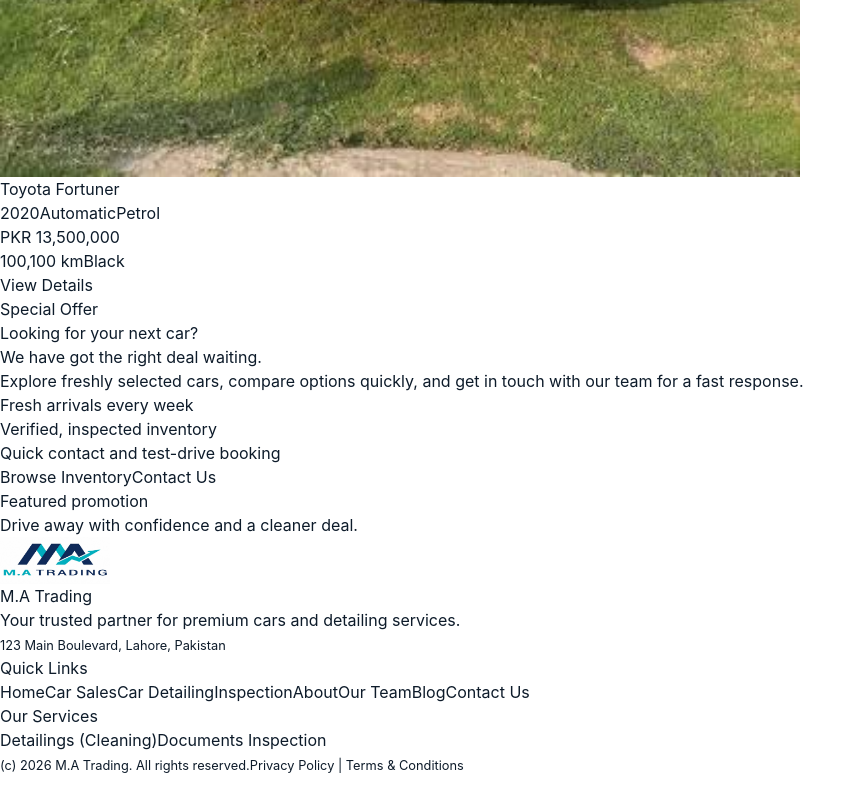
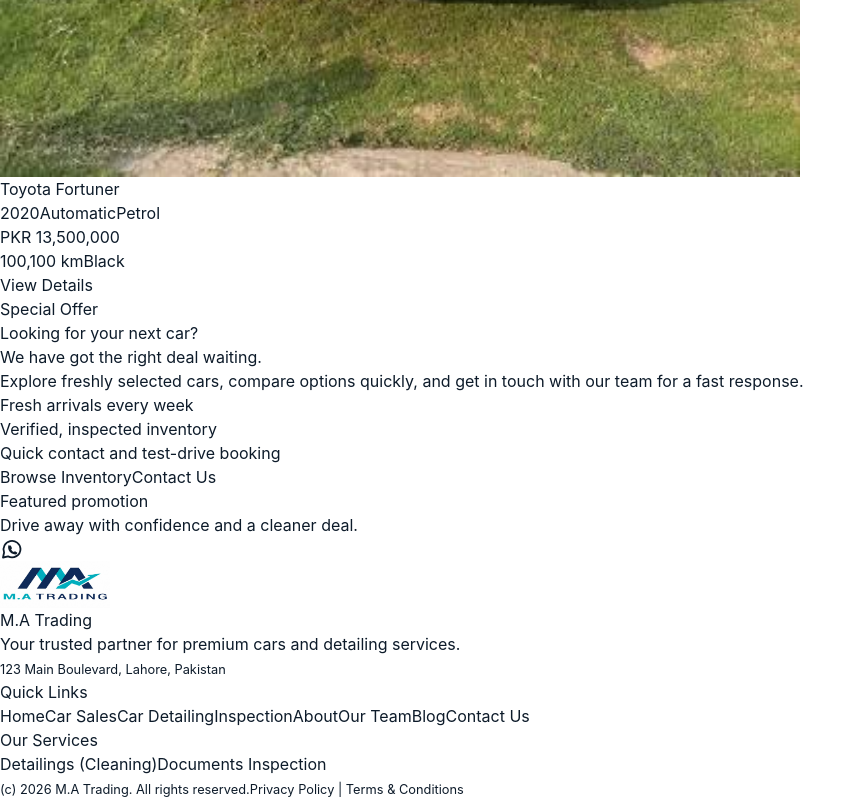
Before and after one commit to burhankashifdogar/matrading-deployment, a Next.js app: page / in a window 1280 px wide. Shown: the part 5562-6362 px from the top of the page, without its empty margins (0-863 px from the left). Before the commit the page ends 6338 px from the top, so only its background shows below. Built offline with nearby package versions, Linux system fonts and the light colour scheme.

Commit message:
feat: add WhatsApp chat float component and integrate it into the layout

```diff
--- a/src/app/layout.tsx
+++ b/src/app/layout.tsx
@@ -3,6 +3,7 @@ import type { ReactNode } from 'react';
 
 import { SiteFooter } from '@/components/site-footer';
 import { SiteHeader } from '@/components/site-header';
+import { WhatsAppFloat } from '@/components/whatsapp-float';
 import '@/app/globals.css';
 
 export const metadata: Metadata = {
@@ -22,6 +23,7 @@ export default function RootLayout({ children }: RootLayoutProps) {
         <div className="w-full">
           <SiteHeader />
           <main>{children}</main>
+          <WhatsAppFloat />
           <SiteFooter />
         </div>
       </body>
--- /dev/null
+++ b/src/components/whatsapp-float.tsx
@@ -0,0 +1,33 @@
+import { brand } from '@/data/site';
+import { formatPhoneForWhatsApp } from '@/lib/utils';
+
+const message = 'Hi, I would like to enquire about your services.';
+const whatsappHref = `${formatPhoneForWhatsApp(brand.whatsapp)}?text=${encodeURIComponent(message)}`;
+
+export function WhatsAppFloat() {
+  return (
+    <a
+      href={whatsappHref}
+      target="_blank"
+      rel="noreferrer"
+      aria-label="Chat with us on WhatsApp"
+      className="fixed bottom-4 right-4 z-50 inline-flex items-center justify-center gap-3 rounded-full bg-[#25D366] px-4 py-3 text-white shadow-[0_16px_36px_rgba(37,211,102,0.35)] transition hover:-translate-y-1 hover:shadow-[0_20px_44px_rgba(37,211,102,0.42)] sm:bottom-5 sm:right-5 sm:px-5"
+    >
+      <span className="grid h-11 w-11 place-items-center rounded-full bg-white/15">
+        <svg width="24" height="24" viewBox="0 0 24 24" fill="none" aria-hidden="true">
+          <path
+            d="M20.5 11.9a8.5 8.5 0 0 1-12.4 7.5L3 20.5l1.1-5A8.5 8.5 0 1 1 20.5 11.9Z"
+            stroke="currentColor"
+            strokeWidth="1.8"
+            strokeLinejoin="round"
+          />
+          <path
+            d="M9 8.8c.2-.4.4-.4.7-.4h.6c.2 0 .5.1.7.5l.9 2c.1.2.1.5-.1.7l-.5.6c-.2.2-.2.4 0 .6.4.8 1.3 1.6 2.1 2 .2.1.4.1.6 0l.7-.4c.2-.1.5-.1.7.1l1.7 1c.2.1.3.4.2.6-.2.7-.8 1.4-1.7 1.4-4.1 0-7.5-3.3-7.5-7.4 0-1 .4-1.7.9-2.3Z"
+            fill="currentColor"
+          />
+        </svg>
+      </span>
+
+    </a>
+  );
+}
```
